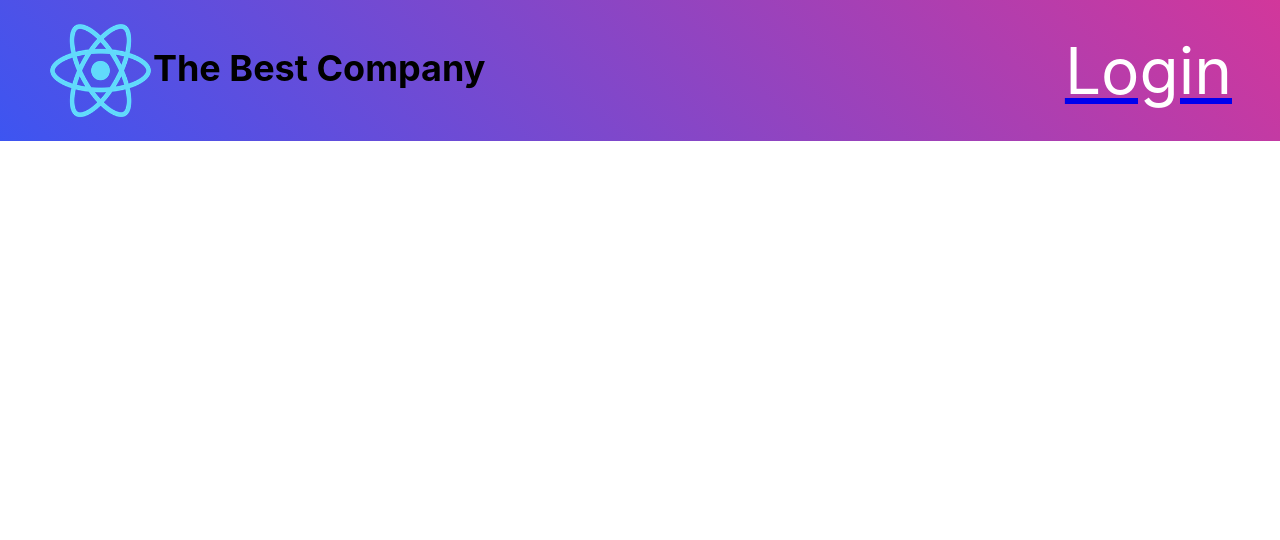
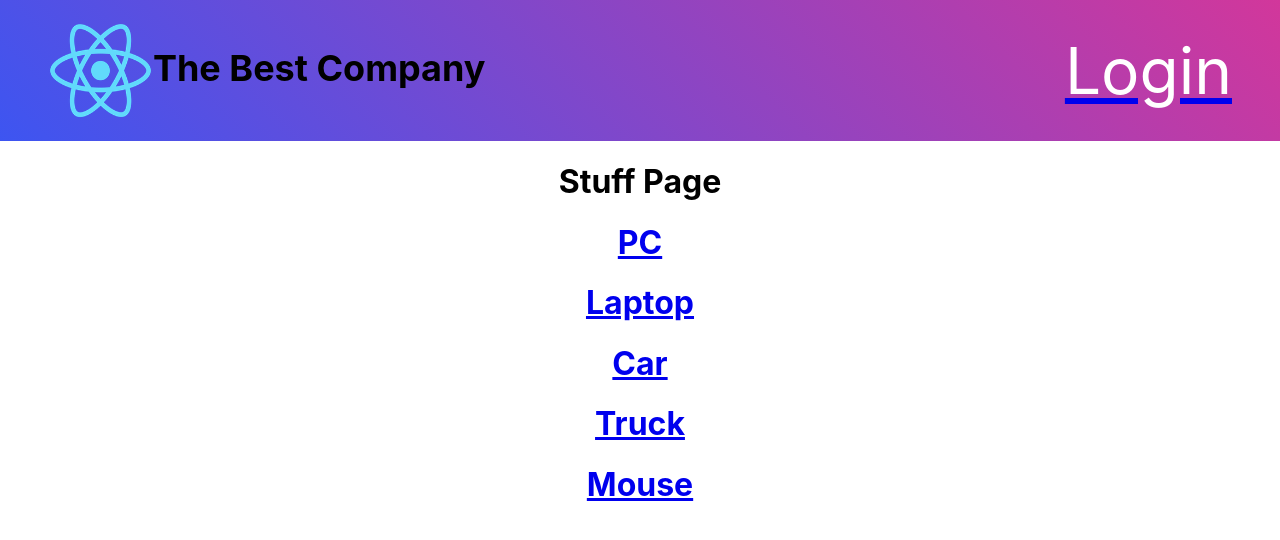
Before and after one commit to justwillj/Navigation-bar-exercise-v1, a React (Create React App) app: page /Stuff in a window 1280 px wide. Shown: the top 540 px of the page. Built offline with nearby package versions, Linux system fonts and the light colour scheme.

Commit message:
Created the page for the item the user clicks on

```diff
--- a/src/components/app/App.js
+++ b/src/components/app/App.js
@@ -2,7 +2,9 @@ import NavBar from "../navBar/NavBar";
 import "./App.css";
 import { BrowserRouter, Route, Routes } from "react-router-dom";
 import Food from "../food/Food";
+import Stuff from "../stuff/Stuff";
 import { useState } from "react";
+import Item from "../item/Item";
 
 function App() {
   const [loggedIn, setLoggedIn] = useState(false);
@@ -21,6 +23,8 @@ function App() {
         <NavBar onClick={test} test={loggedIn} logout={signOut} />
         <Routes>
           <Route onClick={test} path="/food" element={<Food />} />
+          <Route onClick={test} path="/Stuff" element={<Stuff />} />
+          <Route path="/stuff/:item" element={<Item />} />
         </Routes>
       </div>
     </BrowserRouter>
--- /dev/null
+++ b/src/components/item/Item.js
@@ -0,0 +1,10 @@
+import { useParams } from "react-router-dom";
+const Item = () => {
+  const { item } = useParams();
+  return (
+    <div>
+      <h1>{item} Page</h1>
+    </div>
+  );
+};
+export default Item;
--- a/src/components/navBar/NavBar.js
+++ b/src/components/navBar/NavBar.js
@@ -12,7 +12,7 @@ const NavBar = ({ test, onClick, logout }) => {
           {!test ? <li onClick={onClick}>Login</li> : null}
         </Link>
         <Link to="/food">{test ? <li>Food</li> : null}</Link>
-        <Link to="/stuffs">{test ? <li>Stuff</li> : null}</Link>
+        <Link to="/stuff">{test ? <li>Stuff</li> : null}</Link>
         <Link to="/">{test ? <li onClick={logout}>Logout</li> : null}</Link>
       </ul>
     </nav>
--- /dev/null
+++ b/src/components/stuff/Stuff.css
@@ -0,0 +1,3 @@
+div {
+    text-align: center;
+}
--- /dev/null
+++ b/src/components/stuff/Stuff.js
@@ -0,0 +1,17 @@
+import { useState } from "react";
+import "./Stuff.css";
+import { Link } from "react-router-dom";
+const Stuff = () => {
+  const [stuff, setStuff] = useState(["PC", "Laptop", "Car", "Truck", "Mouse"]);
+  return (
+    <div>
+      <h1>Stuff Page</h1>
+      {stuff.map((item, index) => (
+        <Link key={index} to={`/stuff/${item}`}>
+          <h1>{item}</h1>
+        </Link>
+      ))}
+    </div>
+  );
+};
+export default Stuff;
```
Also changed, not shown: src/components/item/Item.css (added).
